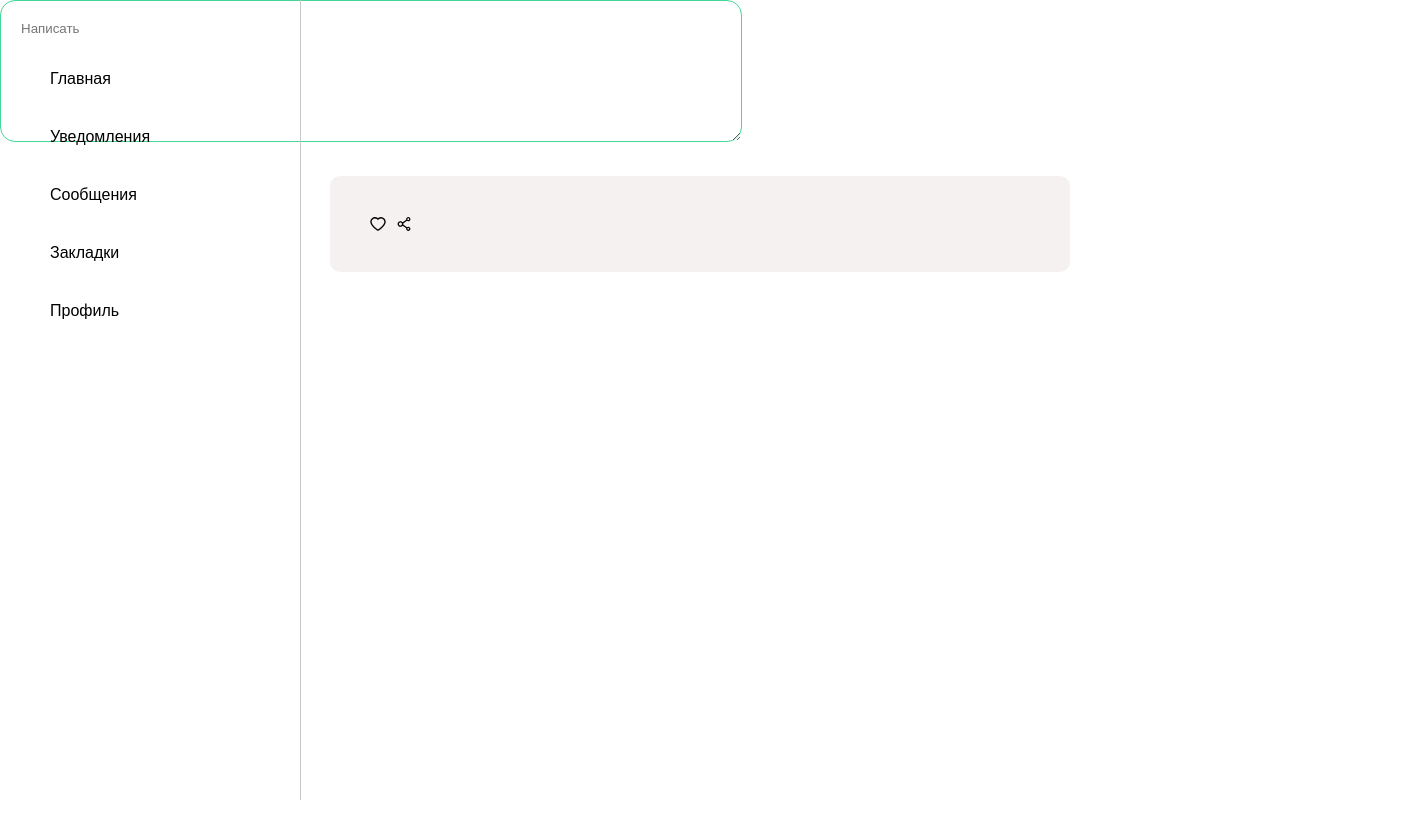
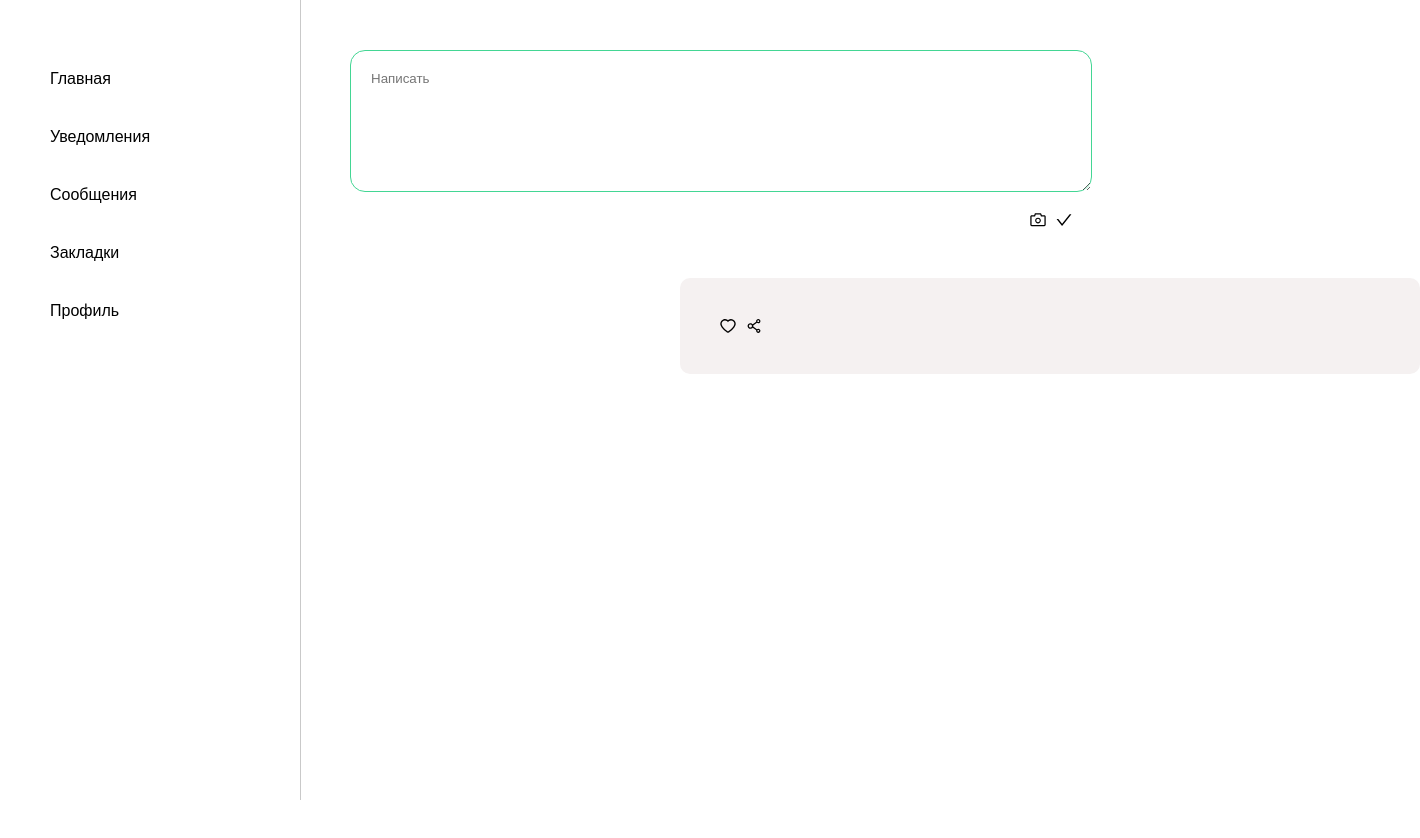
Before and after one commit to oksanaBir/social-net, a React app: page / in a window 1280 px wide. Shown: the top 838 px of the page, 1420 px wide, since content can reach past the window. Before the commit the page ends 800 px from the top, so only its background shows below. Built offline with nearby package versions, Linux system fonts and the light colour scheme.

Commit message:
import CreatePost

```diff
--- a/src/components/App.js
+++ b/src/components/App.js
@@ -2,15 +2,18 @@ import React from 'react';
 import MenuWrapper from '../ui/MenuWrapper';
 import TextArea from '../ui/TextArea';
 import Post from './Post';
-import { FlexBox, flexPositions, flexDirection } from '../ui/FlexBox';
+import CreatePost from './CreatePost';
 import "../styles/styles.less";
+import { FlexBox, margin, left } from '../ui/FlexBox';
 
 export default function App() {
     return (
         <>
             <MenuWrapper />
-            <TextArea style={{ left: '500px' }}/>
-            <Post />
+            <FlexBox left={300} margin={50}>
+                <CreatePost />
+                <Post/>
+            </FlexBox>
         </>
     );
 }
```
